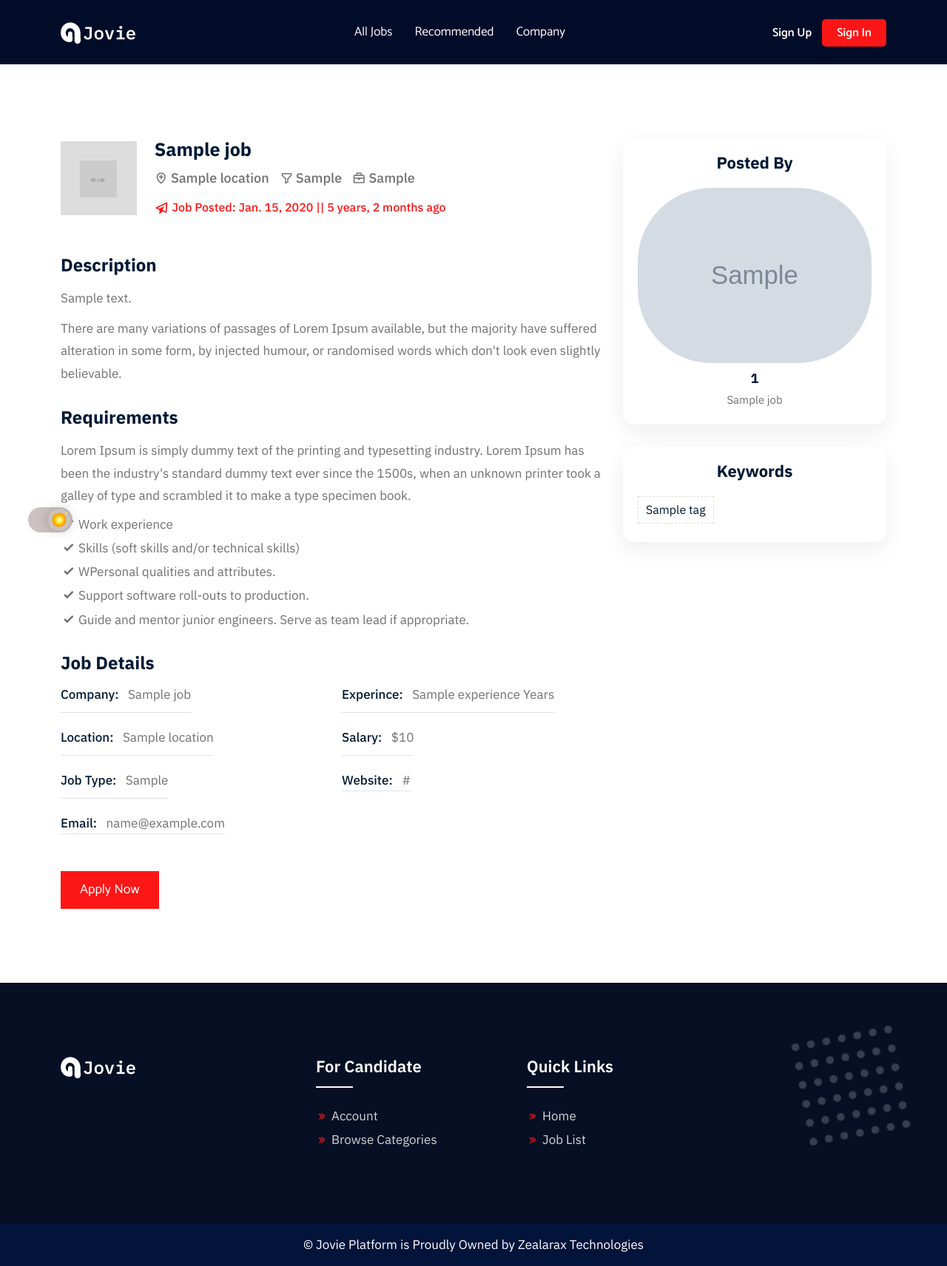
After one commit to coding-fortunatus/job-listing, a Django app: template templates/site/job-details.html in a window 1280 px wide. The commit adds this page. Shown: the whole page at 74% size. Run offline with Django 5.2, Linux system fonts and the light colour scheme; the template is opened without the code that fills it: most values are stand-ins (such as "Sample title", 1, 10 or a date in 2020); grey boxes marked "Sample" are stand-in pictures; data that the repository does not hold is empty; some libraries are stand-ins or nearby versions.

Commit message:
Add job details view and update index template; implement job_details function, add URL pattern, and modify job listing links to navigate to job details page

```diff
--- a/core/settings.py
+++ b/core/settings.py
@@ -38,6 +38,7 @@ INSTALLED_APPS = [
     'django.contrib.sessions',
     'django.contrib.messages',
     'django.contrib.staticfiles',
+    'django.contrib.humanize',
     'job',
 ]
 
--- a/job/urls.py
+++ b/job/urls.py
@@ -1,5 +1,5 @@
 from django.urls import path
-from .views import register, user_login, index, user_logout, profile, post_job
+from .views import register, user_login, index, user_logout, profile, post_job, job_details
 
 urlpatterns = [
     path('', index, name='index'),
@@ -8,4 +8,5 @@ urlpatterns = [
     path('register/', register, name='register'),
     path('profile/', profile, name='profile'),
     path('post-job/', post_job, name="post_job"),
+    path('job/<int:job_id>/', job_details, name='job_details'),
 ]
--- a/job/views.py
+++ b/job/views.py
@@ -25,6 +25,12 @@ def index(request):
         else:
             jobs = Job.objects.all()
     return render(request, template_name='site/index.html', context={'jobs': jobs})
+
+
+def job_details(request, job_id):
+    job = Job.objects.get(id=job_id)
+    tags = job.job_tags.split(',')
+    return render(request, template_name='site/job-details.html', context={'job': job, 'tags': tags})
 
 
 def register(request):
--- a/templates/site/index.html
+++ b/templates/site/index.html
@@ -1,7 +1,7 @@
 {% extends "base.html" %}
 {% load static %}
 {% block title %}
-    Post Job Advert
+    All Adverts
 {% endblock title %}
 {% block content %}
     {% include "partials/loader.html" %}
@@ -100,7 +100,7 @@
                                     </div>
                                     <div class="col-md-3">
                                         <div class="theme-btn text-end">
-                                            <a href="" class="default-btn">Browse Job</a>
+                                            <a href="{% url 'job_details' job.id %}" class="default-btn">Browse Job</a>
                                         </div>
                                     </div>
                                 </div>
--- /dev/null
+++ b/templates/site/job-details.html
@@ -0,0 +1,189 @@
+{% extends "base.html" %}
+{% load humanize %}
+{% load static %}
+{% block title %}
+    Job Details
+{% endblock title %}
+{% block content %}
+    {% include "partials/loader.html" %}
+    {% include "partials/navbar.html" %}
+    <!-- Job Details Section Start -->
+    <section class="job-details ptb-100">
+        <div class="container">
+            <div class="row">
+                <div class="col-lg-8">
+                    <div class="row">
+                        <div class="col-lg-12">
+                            <div class="job-details-text">
+                                <div class="job-card">
+                                    <div class="row align-items-center">
+                                        <div class="col-md-2">
+                                            <div class="company-logo">
+                                                <img src="{% static 'assets/img/company-logo/1.png' %}"
+                                                     height=""
+                                                     width=""
+                                                     alt="logo">
+                                            </div>
+                                        </div>
+                                        <div class="col-md-10">
+                                            <div class="job-info">
+                                                <h3>{{ job.title }}</h3>
+                                                <ul>
+                                                    <li>
+                                                        <i class="bx bx-location-plus"></i>
+                                                        {{ job.location }}
+                                                    </li>
+                                                    <li>
+                                                        <i class="bx bx-filter-alt"></i>
+                                                        {{ job.get_job_category_display }}
+                                                    </li>
+                                                    <li>
+                                                        <i class="bx bx-briefcase"></i>
+                                                        {{ job.get_job_type_display }}
+                                                    </li>
+                                                </ul>
+                                                <span>
+                                                    <i class="bx bx-paper-plane"></i>
+                                                    Job Posted: {{ job.created_at.date }} || {{ job.created_at|timesince }} ago
+                                                </span>
+                                            </div>
+                                        </div>
+                                    </div>
+                                </div>
+                                <div class="details-text">
+                                    <h3>Description</h3>
+                                    <p>{{ job.description }}</p>
+                                    <p>
+                                        There are many variations of passages of Lorem Ipsum available, but the majority have suffered alteration in some form, by injected humour, or randomised words which don't look even slightly believable.
+                                    </p>
+                                </div>
+                                <div class="details-text">
+                                    <h3>Requirements</h3>
+                                    <p>
+                                        Lorem Ipsum is simply dummy text of the printing and typesetting industry. Lorem Ipsum has been the industry's standard dummy text ever since the 1500s, when an unknown printer took a galley of type and scrambled it to make a type specimen book.
+                                    </p>
+                                    <ul>
+                                        <li>
+                                            <i class="bx bx-check"></i>
+                                            Work experience
+                                        </li>
+                                        <li>
+                                            <i class="bx bx-check"></i>
+                                            Skills (soft skills and/or technical skills)
+                                        </li>
+                                        <li>
+                                            <i class="bx bx-check"></i>
+                                            WPersonal qualities and attributes.
+                                        </li>
+                                        <li>
+                                            <i class="bx bx-check"></i>
+                                            Support software roll-outs to production.
+                                        </li>
+                                        <li>
+                                            <i class="bx bx-check"></i>
+                                            Guide and mentor junior engineers. Serve as team lead if appropriate.
+                                        </li>
+                                    </ul>
+                                </div>
+                                <div class="details-text">
+                                    <h3>Job Details</h3>
+                                    <div class="row">
+                                        <div class="col-md-6">
+                                            <table class="table">
+                                                <tbody>
+                                                    <tr>
+                                                        <td>
+                                                            <span>Company: &ensp;</span>
+                                                        </td>
+                                                        <td>{{ job.company_name }}</td>
+                                                    </tr>
+                                                    <tr>
+                                                        <td>
+                                                            <span>Location: &ensp;</span>
+                                                        </td>
+                                                        <td>{{ job.location }}</td>
+                                                    </tr>
+                                                    <tr>
+                                                        <td>
+                                                            <span>Job Type: &ensp;</span>
+                                                        </td>
+                                                        <td>{{ job.job_type }}</td>
+                                                    </tr>
+                                                    <tr>
+                                                        <td>
+                                                            <span>Email: &ensp;</span>
+                                                        </td>
+                                                        <td>
+                                                            <a>{{ job.company_email }}</a>
+                                                        </td>
+                                                    </tr>
+                                                </tbody>
+                                            </table>
+                                        </div>
+                                        <div class="col-md-6">
+                                            <table class="table">
+                                                <tbody>
+                                                    <tr>
+                                                        <td>
+                                                            <span>Experince: &ensp;</span>
+                                                        </td>
+                                                        <td>{{ job.experience }} Years</td>
+                                                    </tr>
+                                                    <tr>
+                                                        <td>
+                                                            <span>Salary: &ensp;</span>
+                                                        </td>
+                                                        <td>${{ job.salary|intcomma }}</td>
+                                                    </tr>
+                                                    <tr>
+                                                        <td>
+                                                            <span>Website: &ensp;</span>
+                                                        </td>
+                                                        <td>
+                                                            <a href="{{ job.company_website }}">{{ job.company_website }}</a>
+                                                        </td>
+                                                    </tr>
+                                                </tbody>
+                                            </table>
+                                        </div>
+                                    </div>
+                                </div>
+                                <div class="theme-btn">
+                                    <a href="#" class="default-btn">Apply Now</a>
+                                </div>
+                            </div>
+                        </div>
+                    </div>
+                </div>
+                <div class="col-lg-4">
+                    <div class="job-sidebar">
+                        <h3>Posted By</h3>
+                        <div class="posted-by">
+                            <img src="{{ job.user_id.picture.url }}"
+                                 height=""
+                                 width=""
+                                 alt="client image">
+                            <h4>{{ job.user_id }}</h4>
+                            <span>{{ job.company_name }}</span>
+                        </div>
+                    </div>
+                    <div class="job-sidebar">
+                        <h3>Keywords</h3>
+                        <ul>
+                            {% if tags %}
+                                {% for tag in tags %}
+                                    <li>
+                                        <a href="#">{{ tag }}</a>
+                                    </li>
+                                {% endfor %}
+                            {% endif %}
+                        </ul>
+                    </div>
+                </div>
+            </div>
+        </div>
+    </section>
+    <!-- Job Details Section End -->
+    {% include "partials/footer.html" %}
+    <!-- Footer Section End -->
+{% endblock content %}
```
